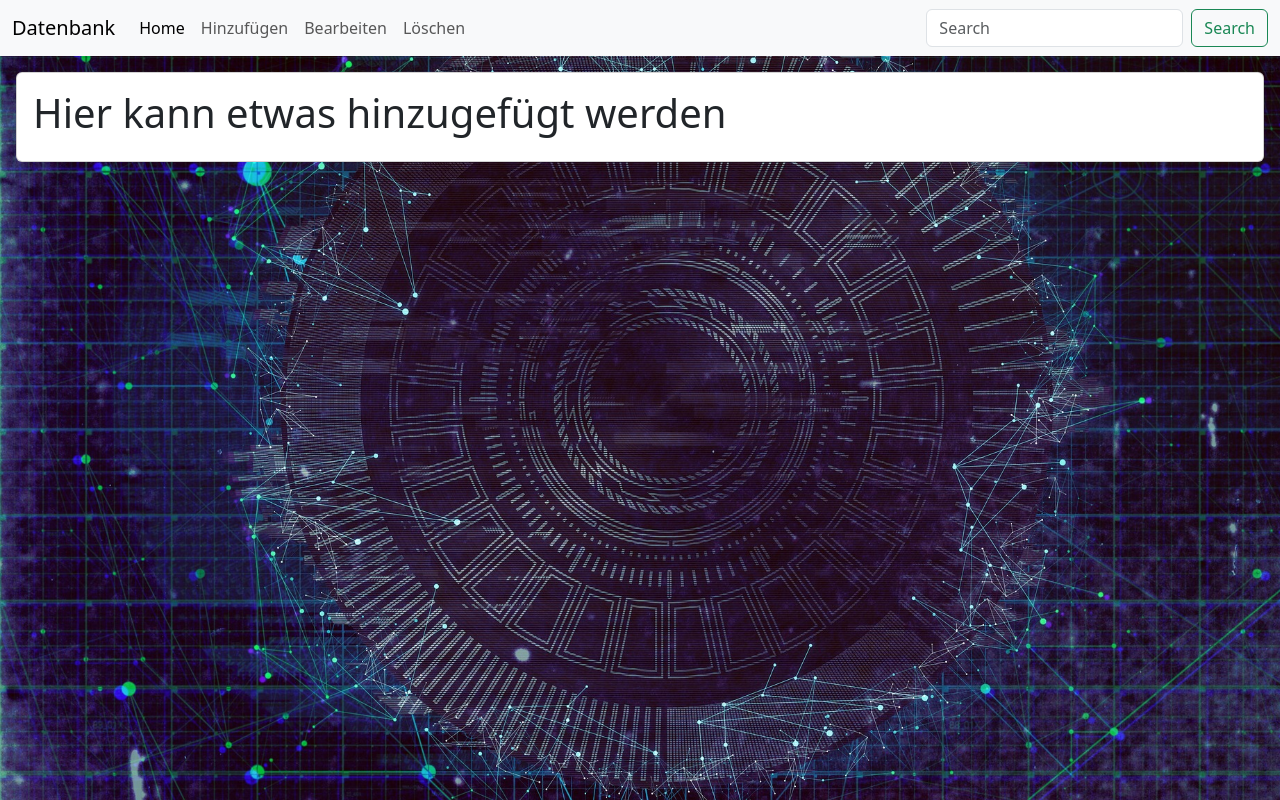
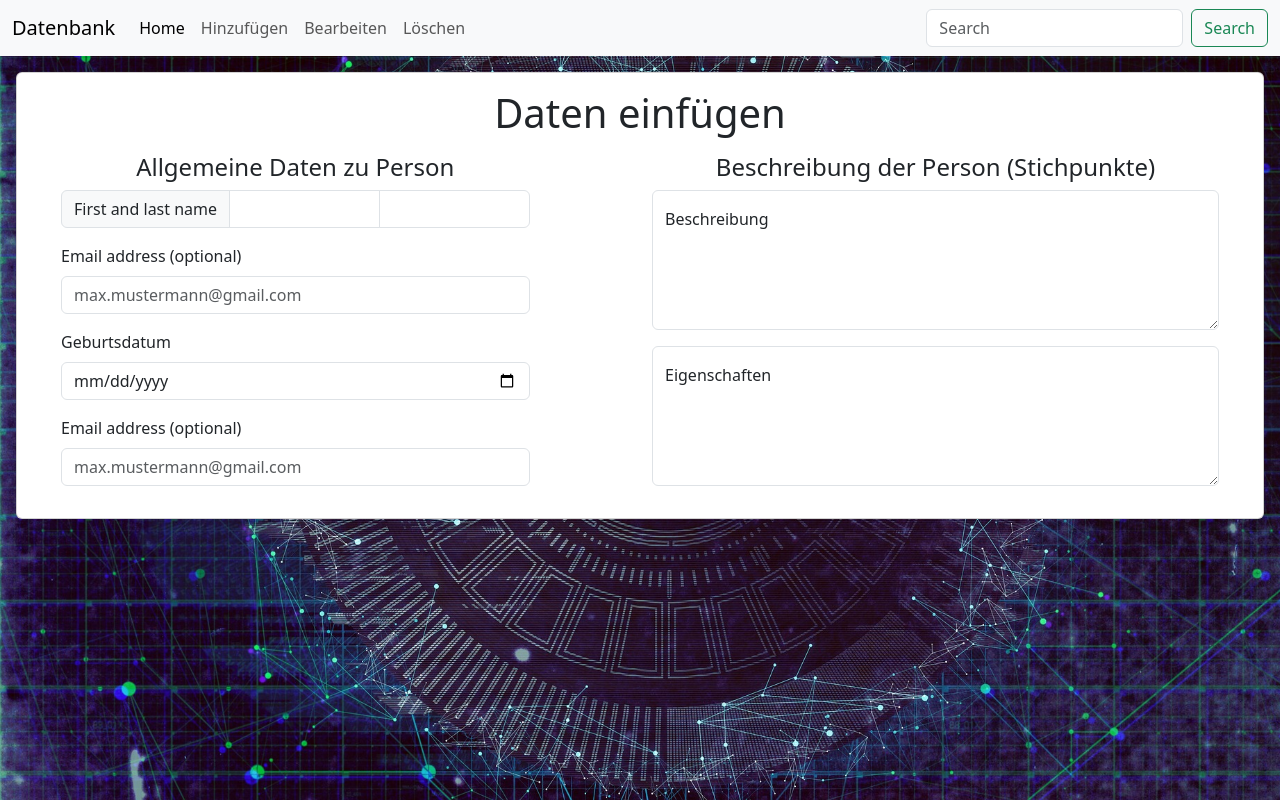
Before and after one commit to haager-ca/UserDatabase, a SvelteKit app: page /AddData in a window 1280 px wide. Built offline with nearby package versions, Linux system fonts and the light colour scheme.

Commit message:
added some inputs

```diff
--- a/src/routes/AddData/+page.svelte
+++ b/src/routes/AddData/+page.svelte
@@ -1,7 +1,41 @@
 <main>
 	<div class="card m-3">
 		<div class="card-body">
-			<h1>Hier kann etwas hinzugefügt werden</h1>
+			<h1 class="text-center">Daten einfügen</h1>
+			<div class="row m-3">
+				<div class="col-5">
+					<h4 class="text-center">Allgemeine Daten zu Person</h4>
+					<div class="input-group">
+						<span class="input-group-text">First and last name</span>
+						<input type="text" id="InputFirstname" aria-label="First name" class="form-control" />
+						<input type="text" id="InputLastname" aria-label="Last name" class="form-control" />
+					</div>
+					<div class="mt-3">
+						<label for="InputEmail1" class="form-label">Email address (optional)</label>
+						<input type="email" class="form-control" id="InputEmail" aria-describedby="emailHelp" placeholder="max.mustermann@gmail.com"/>
+					</div>
+                    <div class="mt-3">
+						<label for="Birthday" class="form-label">Geburtsdatum</label>
+						<input type="date" class="form-control" id="InputBirthday" aria-describedby="emailHelp"/>
+					</div>
+                    <div class="mt-3">
+						<label for="exampleInputEmail1" class="form-label">Email address (optional)</label>
+						<input type="email" class="form-control" id="InputEmail" aria-describedby="emailHelp" placeholder="max.mustermann@gmail.com"/>
+					</div>
+				</div>
+                <div class="col-1"></div>
+				<div class="col-6">
+					<h4 class="text-center">Beschreibung der Person (Stichpunkte)</h4>
+                    <div class="form-floating">
+                        <textarea class="form-control" placeholder="Leave a comment here" id="floatingTextarea" style="height: 140px"></textarea>
+                        <label for="floatingTextarea">Beschreibung</label>
+                      </div>
+                      <div class="form-floating">
+                        <textarea class="mt-3 form-control" placeholder="Leave a comment here" id="floatingTextarea" style="height: 140px"></textarea>
+                        <label for="floatingTextarea">Eigenschaften</label>
+                      </div>
+				</div>
+			</div>
 		</div>
 	</div>
 </main>
```
Also changed, not shown: src/routes/+page.svelte (+25 -2 lines).
